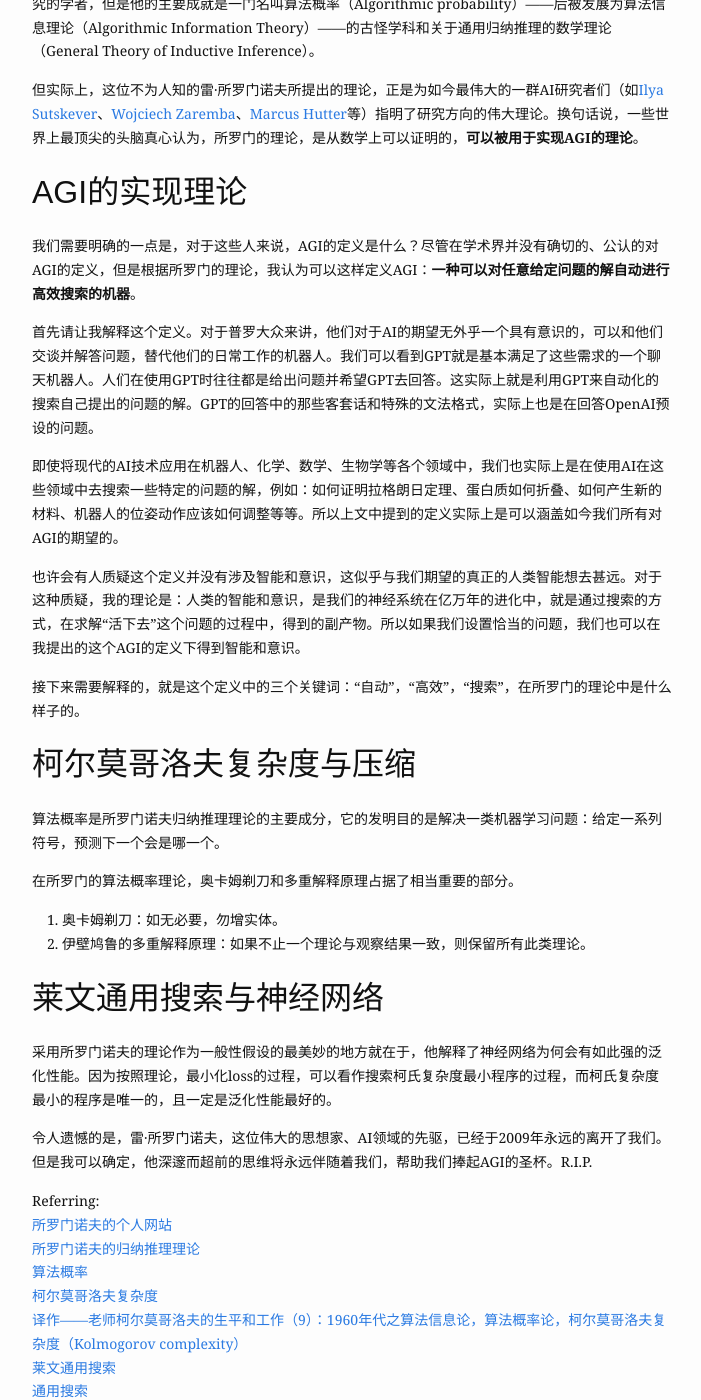
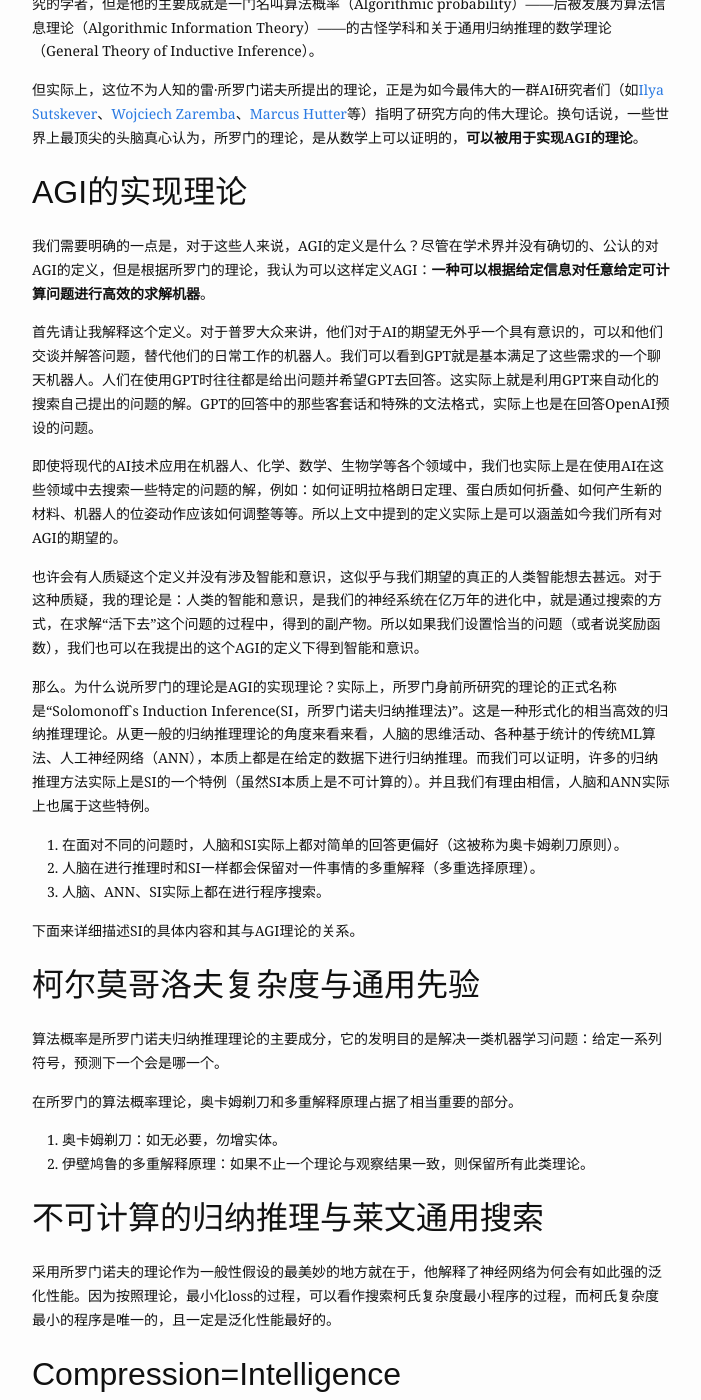
Before and after one commit to FuRuF-11/FuRuF-11.github.io, a Jekyll site: the page built from _posts/2024-01-08-Solomonoff,Kolmogorov_and_Levin_with_Compression,Prediction_and_Search.md, in a window 1280 px wide and 1400 px high, scrolled down 580 px. Shown: the whole window, without its empty margins (288-989 px from the left). Built offline with Jekyll 4.4.1, drawn with Linux system fonts in a browser that asks for light colours; a script that is not in the unit is left out.

Commit message:
modified:   _posts/2024-01-08-Solomonoff,Kolmogorov_and_Levin_with_Compression,Prediction_and_Search.md

```diff
--- a/_posts/2024-01-08-Solomonoff,Kolmogorov_and_Levin_with_Compression,Prediction_and_Search.md
+++ b/_posts/2024-01-08-Solomonoff,Kolmogorov_and_Levin_with_Compression,Prediction_and_Search.md
@@ -16,17 +16,22 @@ blurb: "所罗门诺夫、柯尔莫哥洛夫和莱文与压缩、预测和搜索
 
 ## AGI的实现理论
 
-我们需要明确的一点是，对于这些人来说，AGI的定义是什么？尽管在学术界并没有确切的、公认的对AGI的定义，但是根据所罗门的理论，我认为可以这样定义AGI：**一种可以对任意给定问题的解自动进行高效搜索的机器**。
+我们需要明确的一点是，对于这些人来说，AGI的定义是什么？尽管在学术界并没有确切的、公认的对AGI的定义，但是根据所罗门的理论，我认为可以这样定义AGI：**一种可以根据给定信息对任意给定可计算问题进行高效的求解机器**。
 
 首先请让我解释这个定义。对于普罗大众来讲，他们对于AI的期望无外乎一个具有意识的，可以和他们交谈并解答问题，替代他们的日常工作的机器人。我们可以看到GPT就是基本满足了这些需求的一个聊天机器人。人们在使用GPT时往往都是给出问题并希望GPT去回答。这实际上就是利用GPT来自动化的搜索自己提出的问题的解。GPT的回答中的那些客套话和特殊的文法格式，实际上也是在回答OpenAI预设的问题。
 
 即使将现代的AI技术应用在机器人、化学、数学、生物学等各个领域中，我们也实际上是在使用AI在这些领域中去搜索一些特定的问题的解，例如：如何证明拉格朗日定理、蛋白质如何折叠、如何产生新的材料、机器人的位姿动作应该如何调整等等。所以上文中提到的定义实际上是可以涵盖如今我们所有对AGI的期望的。
 
-也许会有人质疑这个定义并没有涉及智能和意识，这似乎与我们期望的真正的人类智能想去甚远。对于这种质疑，我的理论是：人类的智能和意识，是我们的神经系统在亿万年的进化中，就是通过搜索的方式，在求解“活下去”这个问题的过程中，得到的副产物。所以如果我们设置恰当的问题，我们也可以在我提出的这个AGI的定义下得到智能和意识。
+也许会有人质疑这个定义并没有涉及智能和意识，这似乎与我们期望的真正的人类智能想去甚远。对于这种质疑，我的理论是：人类的智能和意识，是我们的神经系统在亿万年的进化中，就是通过搜索的方式，在求解“活下去”这个问题的过程中，得到的副产物。所以如果我们设置恰当的问题（或者说奖励函数），我们也可以在我提出的这个AGI的定义下得到智能和意识。
 
-接下来需要解释的，就是这个定义中的三个关键词：“自动”，“高效”，“搜索”，在所罗门的理论中是什么样子的。
+那么。为什么说所罗门的理论是AGI的实现理论？实际上，所罗门身前所研究的理论的正式名称是“Solomonoff`s Induction Inference(SI，所罗门诺夫归纳推理法)”。这是一种形式化的相当高效的归纳推理理论。从更一般的归纳推理理论的角度来看来看，人脑的思维活动、各种基于统计的传统ML算法、人工神经网络（ANN），本质上都是在给定的数据下进行归纳推理。而我们可以证明，许多的归纳推理方法实际上是SI的一个特例（虽然SI本质上是不可计算的）。并且我们有理由相信，人脑和ANN实际上也属于这些特例。
+1. 在面对不同的问题时，人脑和SI实际上都对简单的回答更偏好（这被称为奥卡姆剃刀原则）。
+2. 人脑在进行推理时和SI一样都会保留对一件事情的多重解释（多重选择原理）。
+3. 人脑、ANN、SI实际上都在进行程序搜索。
 
-## 柯尔莫哥洛夫复杂度与压缩
+下面来详细描述SI的具体内容和其与AGI理论的关系。
+
+## 柯尔莫哥洛夫复杂度与通用先验
 
 算法概率是所罗门诺夫归纳推理理论的主要成分，它的发明目的是解决一类机器学习问题：给定一系列符号，预测下一个会是哪一个。
 
@@ -34,13 +39,26 @@ blurb: "所罗门诺夫、柯尔莫哥洛夫和莱文与压缩、预测和搜索
 1. 奥卡姆剃刀：如无必要，勿增实体。
 2. 伊壁鸠鲁的多重解释原理：如果不止一个理论与观察结果一致，则保留所有此类理论。
 
-## 莱文通用搜索与神经网络
+## 不可计算的归纳推理与莱文通用搜索
 
 采用所罗门诺夫的理论作为一般性假设的最美妙的地方就在于，他解释了神经网络为何会有如此强的泛化性能。因为按照理论，最小化loss的过程，可以看作搜索柯氏复杂度最小程序的过程，而柯氏复杂度最小的程序是唯一的，且一定是泛化性能最好的。
 
+## Compression=Intelligence
+
+
+
+## 结语
+
 令人遗憾的是，雷·所罗门诺夫，这位伟大的思想家、AI领域的先驱，已经于2009年永远的离开了我们。但是我可以确定，他深邃而超前的思维将永远伴随着我们，帮助我们捧起AGI的圣杯。R.I.P.
 
-Referring:
+
+
+
+
+
+
+
+**Referring:**
 [所罗门诺夫的个人网站](https://raysolomonoff.com/)
 [所罗门诺夫的归纳推理理论](https://en.wikipedia.org/wiki/Solomonoff%27s_theory_of_inductive_inference)
 [算法概率](https://en.wikipedia.org/wiki/Algorithmic_probability#Overview)
```
